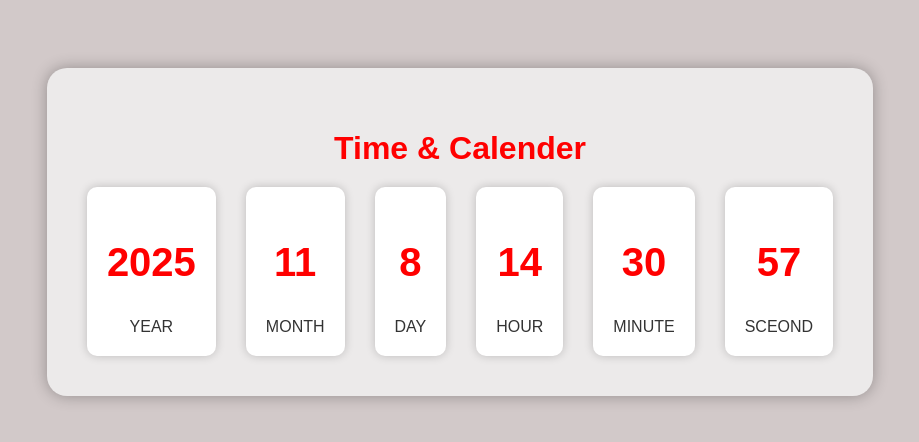
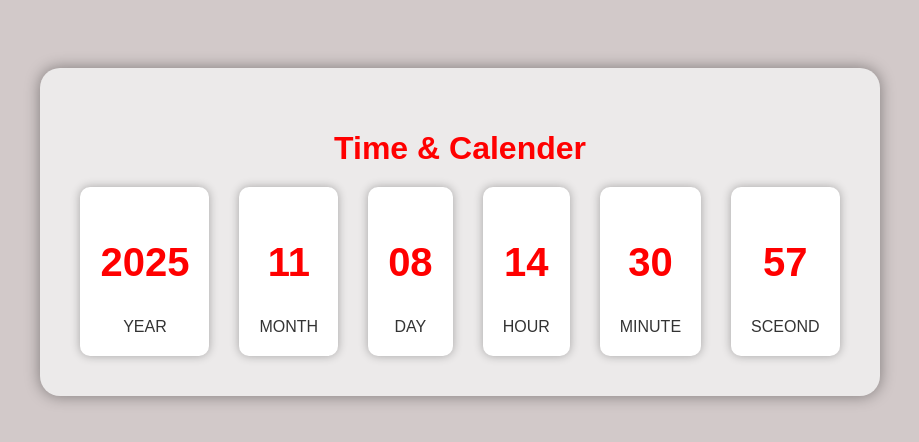
Before and after one commit to raisulhamim/Time-and-Calender, a plain HTML site: page index.html in a window 1280 px wide. Shown: the part 176-618 px from the top of the page, without its empty margins (180-1099 px from the left). Drawn offline with Linux system fonts and the light colour scheme.

Commit message:
opcity add on css

```diff
--- a/script.js
+++ b/script.js
@@ -9,8 +9,8 @@ setInterval(()=>{
     let date = new Date()
     years.innerHTML=date.getFullYear()
     months.innerHTML=date.getMonth()+1
-    days.innerHTML=date.getDate()
-    hours.innerHTML=date.getHours()
-    minutes.innerHTML=date.getMinutes()
-    seconds.innerHTML=date.getSeconds()
+    days.innerHTML=date.getDate()<10?`0${date.getDate()}`:date.getDate();
+    hours.innerHTML=date.getHours()<10?`0${date.getHours()}`:date.getHours();
+    minutes.innerHTML=date.getMinutes()<10?`0${date.getMinutes()}`:date.getMinutes();
+    seconds.innerHTML=date.getSeconds()<10?`0${date.getSeconds()}`:date.getSeconds();
 },1000)
--- a/style.css
+++ b/style.css
@@ -12,7 +12,7 @@ body {
   background: #eceaea;
   padding: 40px;
   border-radius: 20px;
-  box-shadow: 0 0 15px rgba(0,0,0,0.3);
+  box-shadow: 0 0 15px rgba(0,0,0,0.4);
 }
 
 h1 {
@@ -30,7 +30,7 @@ h1 {
   background: white;
   padding: 20px;
   border-radius: 10px;
-  box-shadow: 0 0 10px rgba(0,0,0,0.2);
+  box-shadow: 0 0 10px rgba(0,0,0,0.3);
 }
 
 .time h2{
```
